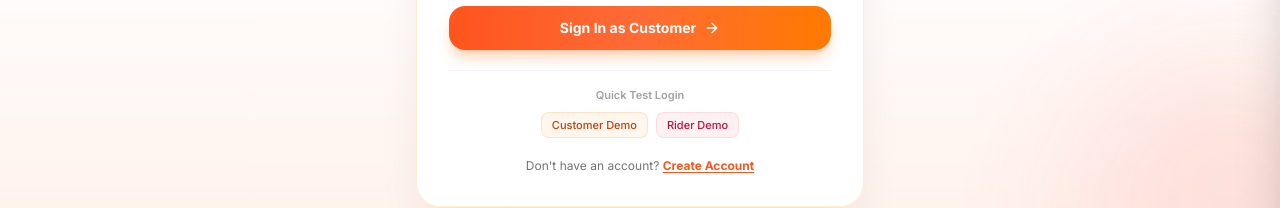
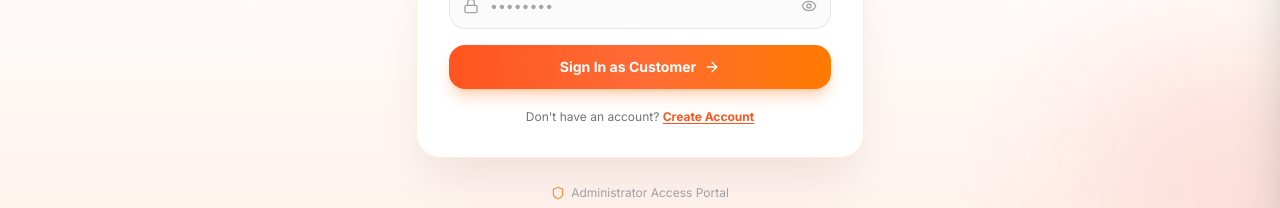
Before and after one commit to khanayaz625/CraveCourier-v2, a React (Vite) app in the folder client/: page /login in a window 1280 px wide. Shown: the part 533-741 px from the top of the page. Built offline with nearby package versions, Linux system fonts and the light colour scheme; no server answers.

Commit message:
chore: remove demo credential login buttons

```diff
--- a/client/src/pages/LoginPage.jsx
+++ b/client/src/pages/LoginPage.jsx
@@ -274,37 +274,6 @@ export default function LoginPage() {
             </button>
           </form>
 
-          {/* Quick Demo Fill Buttons (Convenience) */}
-          <div className="mt-5 pt-4 border-t border-neutral-100 dark:border-slate-800 text-center">
-            <p className="text-[11px] font-semibold text-neutral-400 dark:text-neutral-500 mb-2">
-              Quick Test Login
-            </p>
-            <div className="flex justify-center gap-2">
-              <button
-                type="button"
-                onClick={() => {
-                  setRole('customer');
-                  setEmail('ayaz56465@gmail.com');
-                  setPassword('Password123!');
-                }}
-                className="px-2.5 py-1 text-[11px] font-medium rounded-lg bg-orange-50 dark:bg-slate-800 text-orange-700 dark:text-orange-300 hover:bg-orange-100 transition-colors border border-orange-200/60 dark:border-slate-700"
-              >
-                Customer Demo
-              </button>
-              <button
-                type="button"
-                onClick={() => {
-                  setRole('delivery');
-                  setEmail('partner@crave.com');
-                  setPassword('Partner123!');
-                }}
-                className="px-2.5 py-1 text-[11px] font-medium rounded-lg bg-rose-50 dark:bg-slate-800 text-rose-700 dark:text-rose-300 hover:bg-rose-100 transition-colors border border-rose-200/60 dark:border-slate-700"
-              >
-                Rider Demo
-              </button>
-            </div>
-          </div>
-
           {/* Sign Up Link */}
           <div className="mt-5 text-center text-xs text-neutral-500 dark:text-neutral-400">
             Don't have an account?{' '}
```
